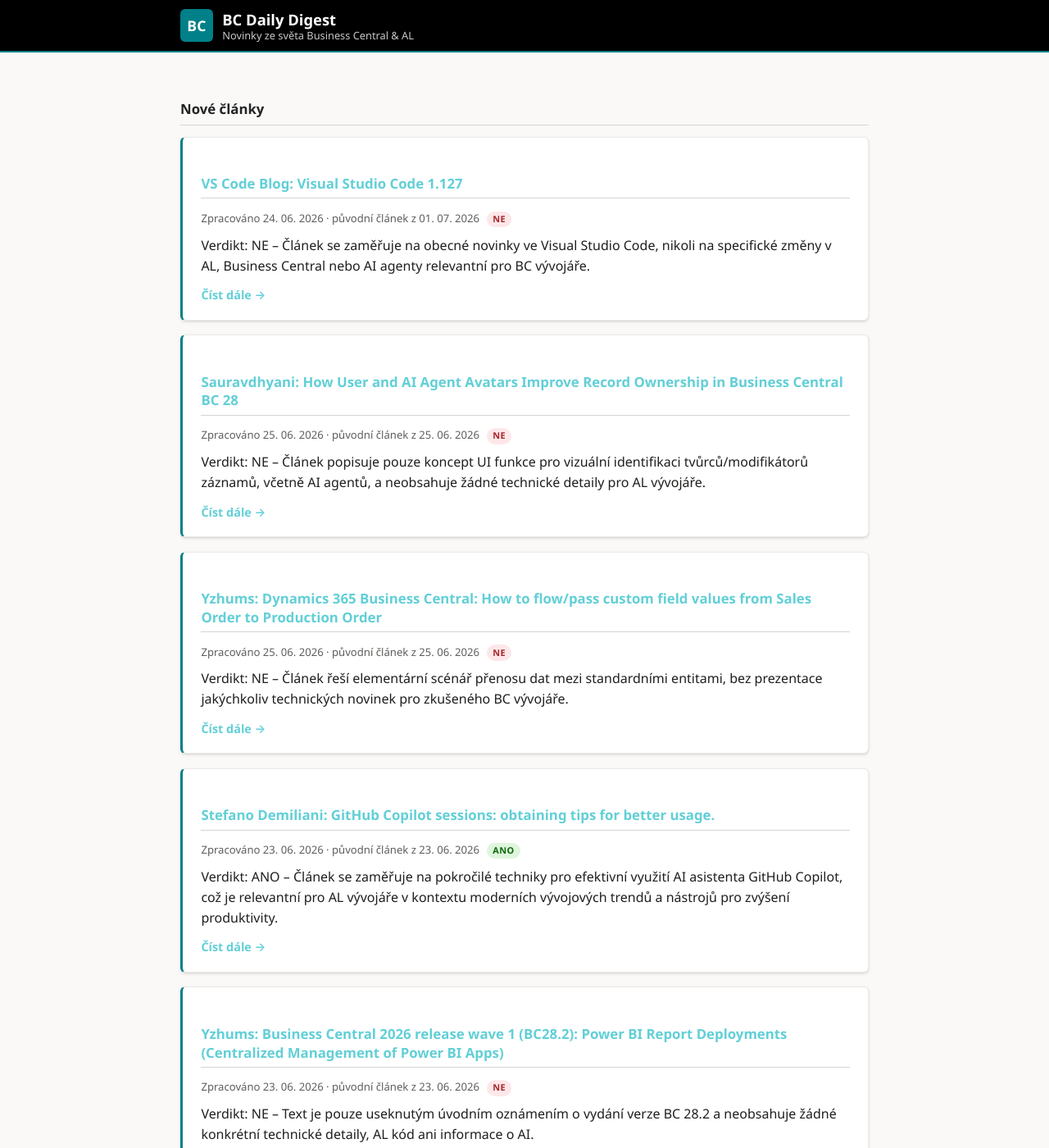
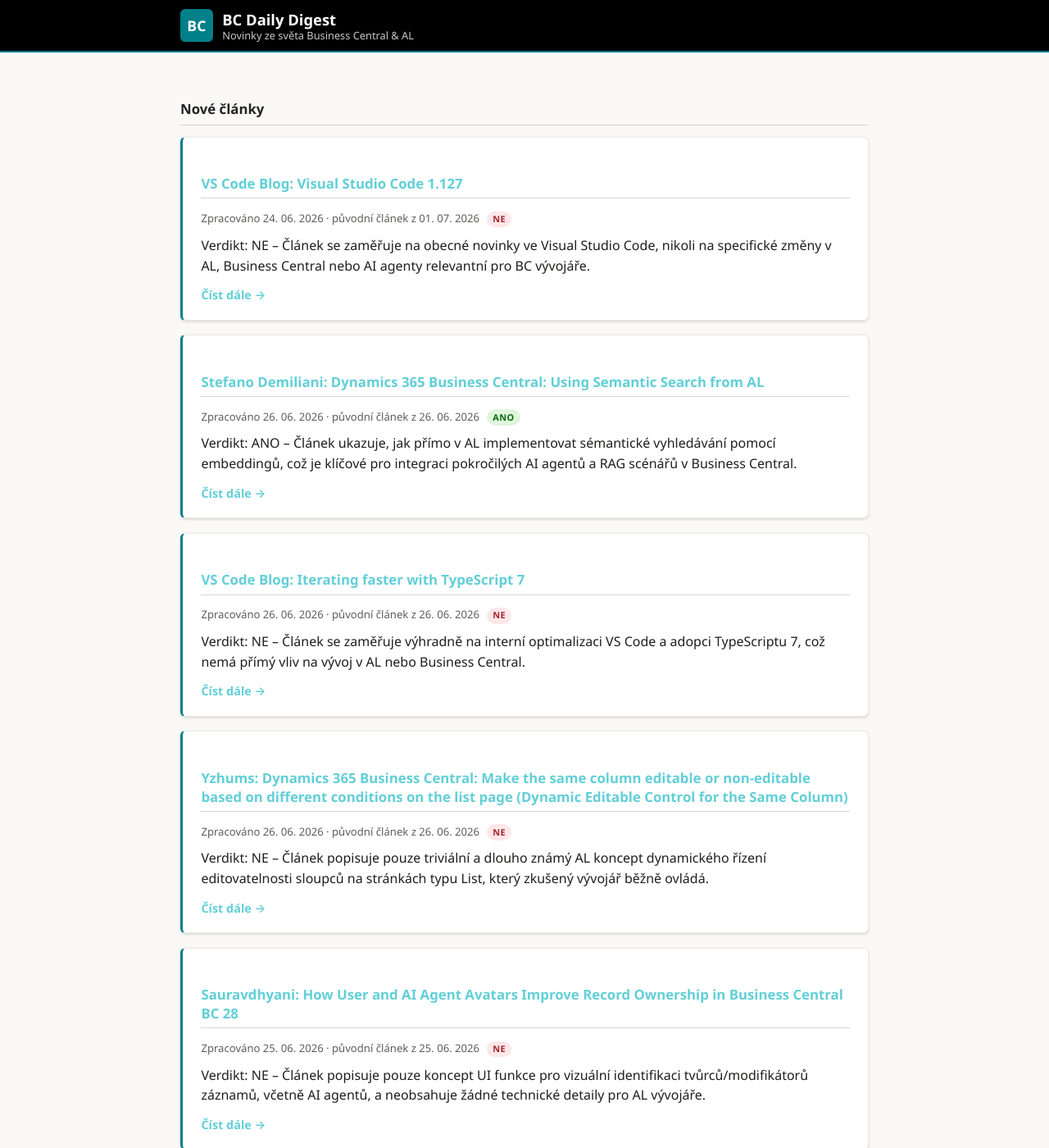
Before and after one commit to ValsorimS/bc-daily-digest, a Jekyll site: the page built from index.md, in a window 1280 px wide and 1400 px high. Shown: the whole window at 82% size. Built offline with Jekyll 4.4.1, drawn with Linux system fonts in a browser that asks for light colours.

Commit message:
Update daily digest

```diff
--- /dev/null
+++ b/_posts/2026-06-26-stefano-demiliani-0.md
@@ -0,0 +1,16 @@
+---
+layout: post
+title: "Stefano Demiliani: Dynamics 365 Business Central: Using Semantic Search from AL"
+published: true
+original_date: 2026-06-26
+---
+
+Verdikt: ANO – Článek ukazuje, jak přímo v AL implementovat sémantické vyhledávání pomocí embeddingů, což je klíčové pro integraci pokročilých AI agentů a RAG scénářů v Business Central.
+
+<!--více-->
+
+- Integrace sémantického vyhledávání do Business Central s využitím AL kódu pro generování vektorových embeddingů z ERP dat pomocí Azure OpenAI API.
+- Architektura Retrieval-Augmented Generation (RAG) v AL, která umožňuje dynamicky vyhledávat relevantní nestrukturovaná data a předávat je jako kontext pro LLM/Copilota.
+- Technická realizace postavená na odesílání JSON payloadů s textovými daty přes `HttpClient` na embedding modely a následné vektorové porovnávání nad externí databází.
+
+[Číst celý článek](https://demiliani.com/2026/06/26/dynamics-365-business-central-using-semantic-search-from-al/)
--- a/_posts/2026-06-26-vs-code-blog-2.md
+++ b/_posts/2026-06-26-vs-code-blog-2.md
@@ -1,16 +1,16 @@
 ---
 layout: post
-title: "VS Code Blog: Your Home for Multi-Agent Development"
+title: "VS Code Blog: Iterating faster with TypeScript 7"
 published: true
-original_date: 2026-02-05
+original_date: 2026-06-26
 ---
 
-Verdikt: ANO – Přináší klíčový pohled na integraci multi-agentních AI systémů přímo do VS Code, což zásadně ovlivní budoucí workflows a automatizaci vývoje v AL.
+Verdikt: NE – Článek se zaměřuje výhradně na interní optimalizaci VS Code a adopci TypeScriptu 7, což nemá přímý vliv na vývoj v AL nebo Business Central.
 
 <!--více-->
 
-- VS Code zavádí jednotné rozhraní pro orchestraci lokálních, backgroundových a cloudových AI agentů (včetně Claude a Codex) běžících paralelně vedle GitHub Copilot.
-- Podpora otevřených standardů jako MCP (Model Context Protocol) a Agent Skills umožňuje vývojářům bezpečně propojit agenty s lokálními AL nástroji, kompilátorem alc.exe a schématy Business Central.
-- Multi-agentní vývoj umožňuje delegovat komplexní úkoly, jako je migrace kódu ze starších verzí C/AL na AL, automatické generování testů (AL-Go) nebo refaktorování kódu podle Best Practices, přímo na autonomní AI agenty.
+- Úzká kooperace týmů VS Code a TypeScript na integraci TypeScriptu 7 za účelem zrychlení vývojového cyklu a odezvy editoru.
+- Technické úpravy zahrnují optimalizaci typového systému, snížení režie kompilátoru při inkrementálních sestaveních a efektivnější garbage collection v procesech na pozadí.
+- Pro AL vývojáře se změny projeví pouze nepřímo v celkovém výkonu VS Code jako hostitelského IDE, článek však neobsahuje žádné novinky týkající se AL kompilátoru, Copilota ani AI agentů pro BC.
 
-[Číst celý článek](https://code.visualstudio.com/blogs/2026/02/05/multi-agent-development)
+[Číst celý článek](https://code.visualstudio.com/blogs/2026/06/26/iterating-faster-with-ts-7)
--- /dev/null
+++ b/_posts/2026-06-26-yzhums-1.md
@@ -0,0 +1,16 @@
+---
+layout: post
+title: "Yzhums: Dynamics 365 Business Central: Make the same column editable or non-editable based on different conditions on the list page (Dynamic Editable Control for the Same Column)"
+published: true
+original_date: 2026-06-26
+---
+
+Verdikt: NE – Článek popisuje pouze triviální a dlouho známý AL koncept dynamického řízení editovatelnosti sloupců na stránkách typu List, který zkušený vývojář běžně ovládá.
+
+<!--více-->
+
+- Dynamické řízení vlastnosti `Editable` pro sloupec na stránce typu List v závislosti na specifických podmínkách konkrétního záznamu.
+- Technická realizace přes vazbu vlastnosti `Editable` na globální proměnnou typu `Boolean`, jejíž hodnota se přepočítává v triggeru `OnAfterGetRecord` (případně `OnAfterGetCurrRecord`).
+- Jedná se o základní UI/UX vzor v AL bez jakéhokoliv přesahu do moderních trendů, jako jsou AI agenti, Copilot integrace nebo novinky v AL compileru.
+
+[Číst celý článek](https://yzhums.com/74335/)
--- a/history.json
+++ b/history.json
@@ -223,5 +223,8 @@
     "https://demiliani.com/2026/01/05/storage-account-configuration-in-azure-functions-impact-best-practices-and-scalability/": "2026-06-26T00:35:27.597772",
     "https://www.kristenhosman.com/2024/08/deleting-companies-in-dynamics-365.html": "2026-06-26T09:03:53.884176",
     "https://blog.steveendow.com/2022/03/business-central-web-api-error-when.html": "2026-06-26T09:05:38.090373",
-    "https://code.visualstudio.com/blogs/2026/02/05/multi-agent-development": "2026-06-26T09:06:53.611263"
+    "https://code.visualstudio.com/blogs/2026/02/05/multi-agent-development": "2026-06-26T09:06:53.611263",
+    "https://demiliani.com/2026/06/26/dynamics-365-business-central-using-semantic-search-from-al/": "2026-06-26T16:37:19.882580",
+    "https://yzhums.com/74335/": "2026-06-26T16:38:44.244486",
+    "https://code.visualstudio.com/blogs/2026/06/26/iterating-faster-with-ts-7": "2026-06-26T16:40:12.191324"
 }
```
